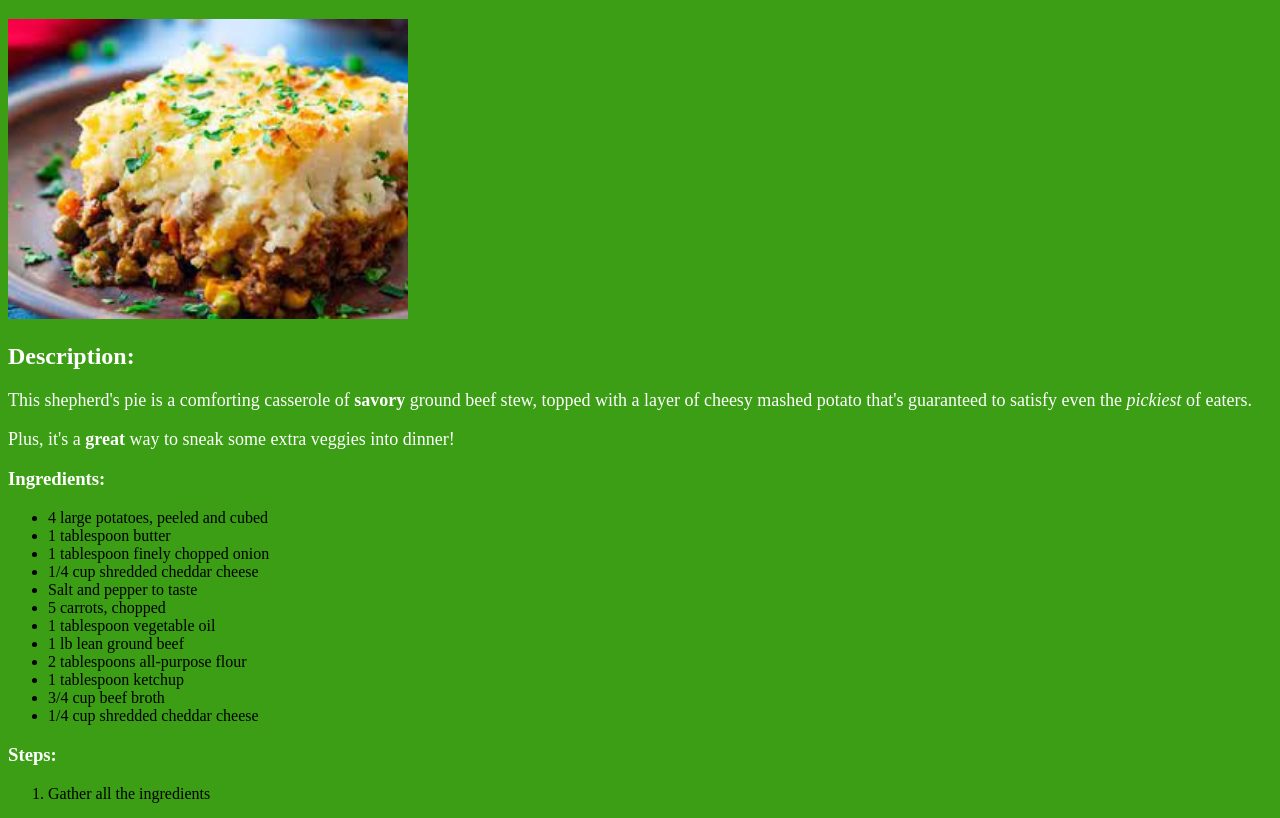
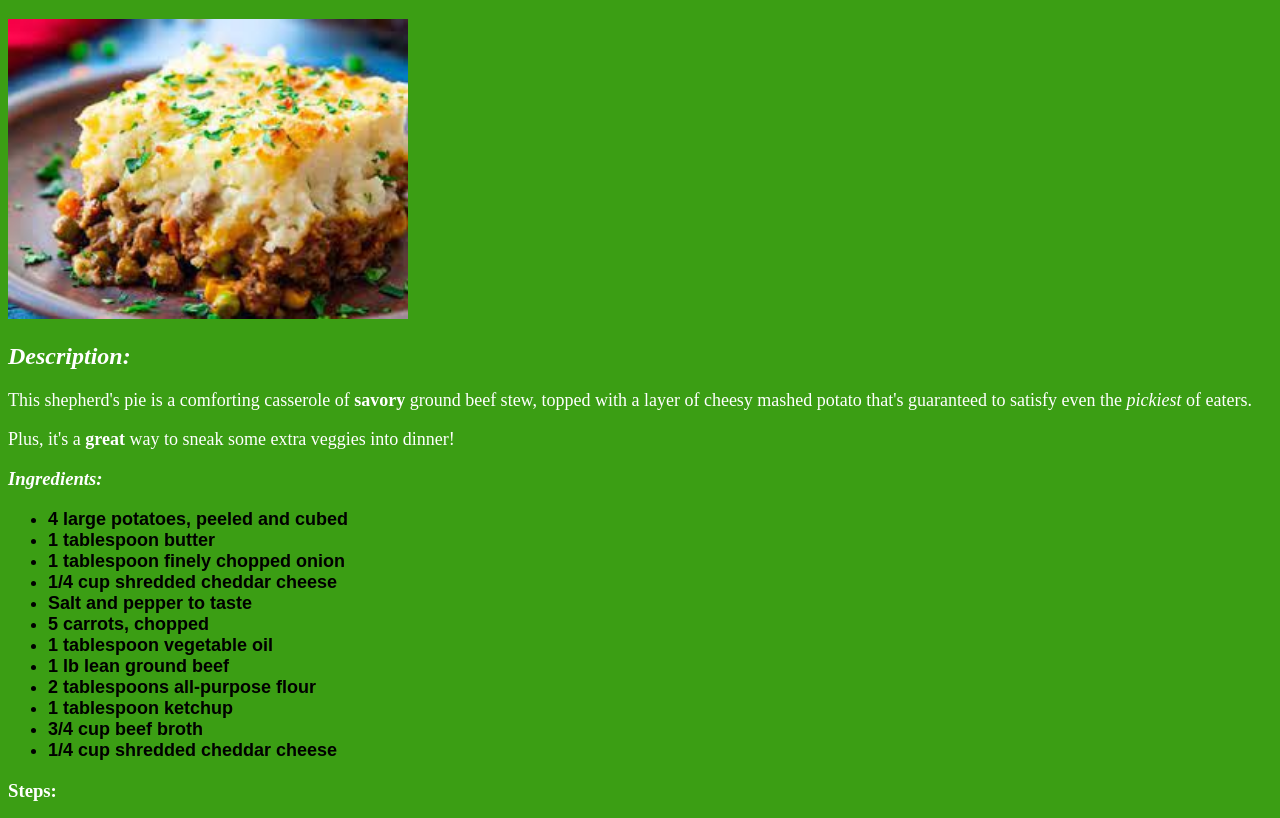
Before and after one commit to dgyoungk/odin-recipes, a plain HTML site: page recipes/shepherds-pie.html in a window 1280 px wide. Shown: the part 79-897 px from the top of the page. Drawn offline with Linux system fonts and the light colour scheme.

Commit message:
Add more styles to list elements in page

```diff
--- a/css/styles.css
+++ b/css/styles.css
@@ -7,8 +7,13 @@ h1, h2, h3 {
     font-family: 'Times New Roman', 'Georgia', 'Verdana', 'sans-serif';
 }
 
-h2, h3 {
-    font-weight: italic;
+.home-title, h2, h3 {
+    font-style: italic;
+}
+
+.steps-start {
+    font-weight: bold;
+    font-style: normal;
 }
 
 .desc {
@@ -29,3 +34,15 @@ h2, h3 {
     font-family: 'Verdana', 'Times New Roman', 'Arial', 'sans-serif';
     font-weight: bold;
 }
+
+.ingredients li {
+    font-family: Arial, Helvetica, sans-serif;
+    font-size: 18px;
+    font-weight: bold;
+}
+
+.steps li {
+    font-family: Georgia, 'Times New Roman', Times, serif;
+    font-size: 18px;
+    font-style: italic;
+}
```
